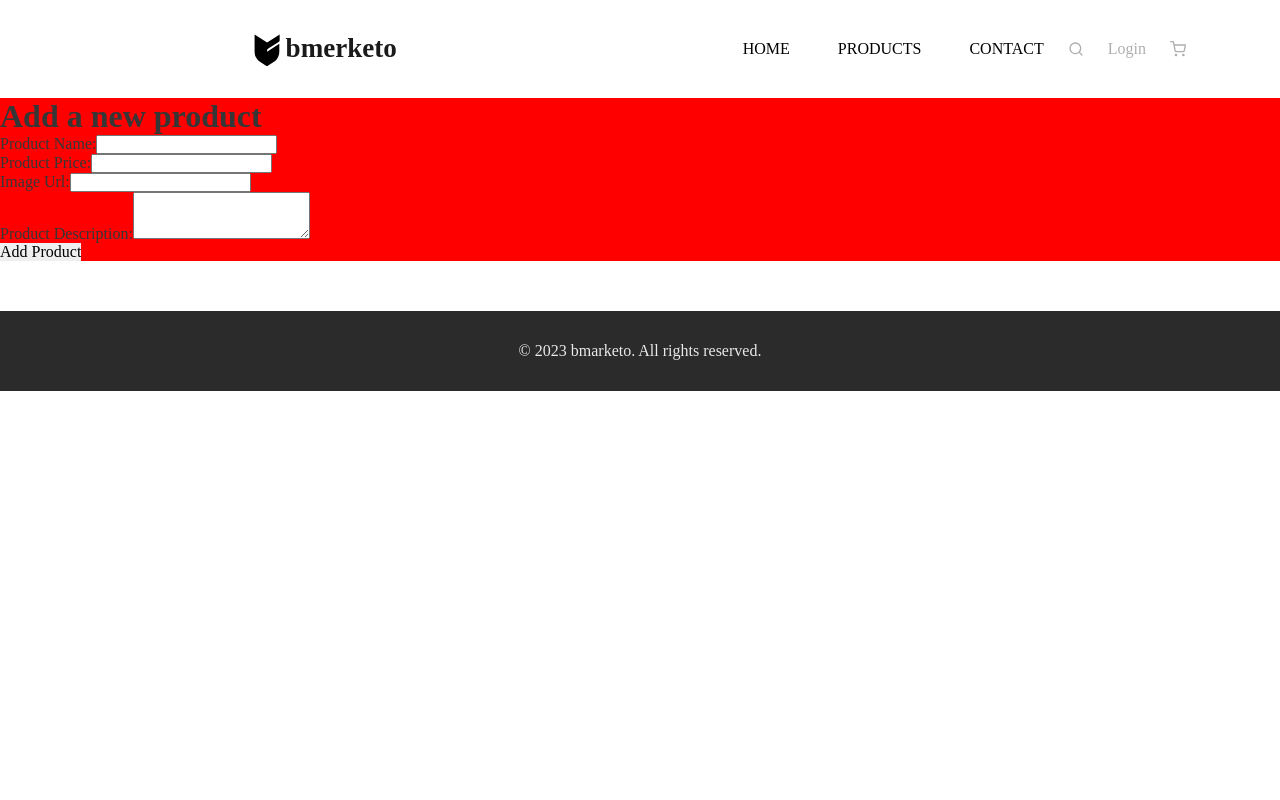
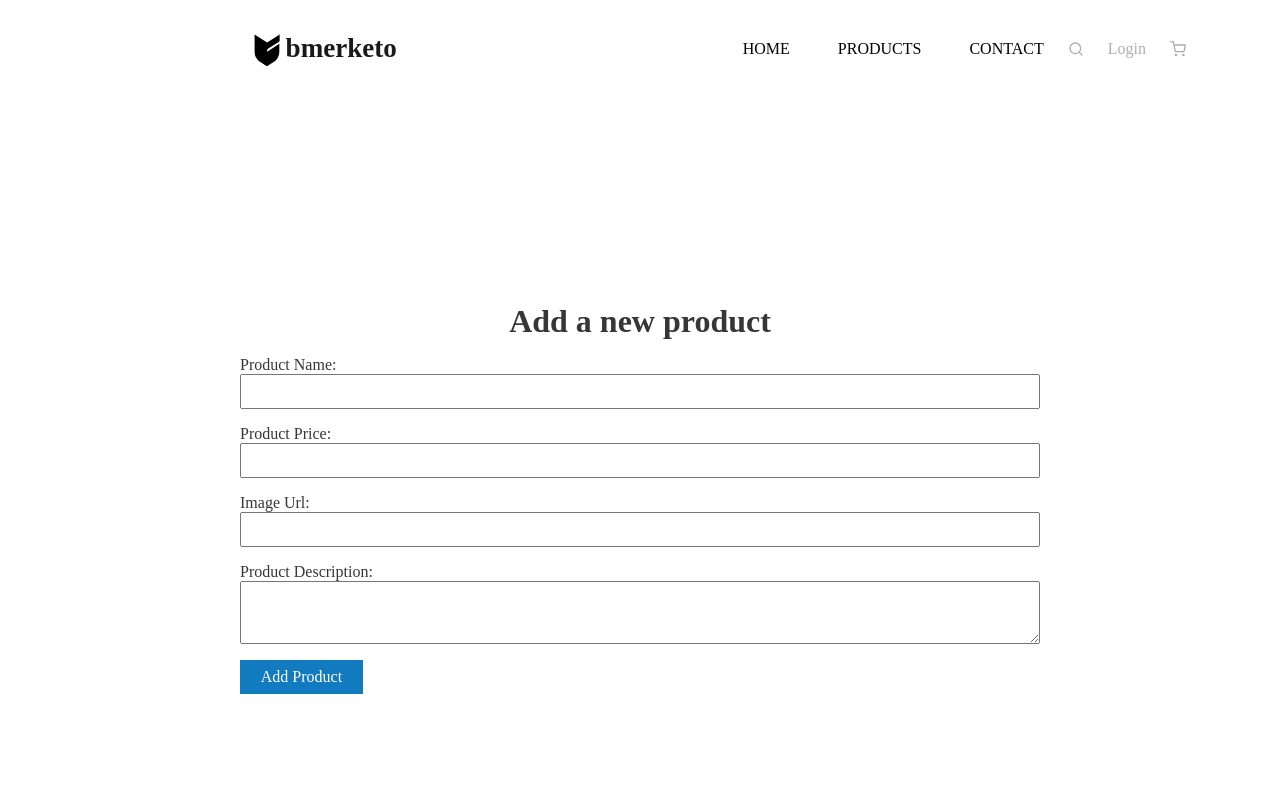
Before and after one commit to Antarcticz/Gruppuppgift-e-commerce, a React (Vite) app: page /add in a window 1280 px wide. Shown: the top 800 px of the page. Built offline with nearby package versions, Linux system fonts and the light colour scheme.

Commit message:
made some css for add page plus enabled some commented code

```diff
--- a/src/scssPages/add.scss
+++ b/src/scssPages/add.scss
@@ -1,3 +1,39 @@
 .container-add {
-    background-color: red;
+    display: flex;
+    flex-direction: column;
+    justify-content: center;
+    align-items: center;
+    height: 100vh;
+    margin: auto;
+
+    form {
+
+        .mb-3 {
+            display: flex;
+            flex-direction: column;
+            justify-content: flex-start;
+            width: 100vh;
+
+            .form-label {
+                padding-top: 1rem;
+            }
+            .form-control {
+                padding-bottom: 1rem;
+                outline: none;
+            }
+        }
+        .btn-primary {
+            padding: .5em 1.3em;
+            margin-top: 1rem;
+            background-color: hsl(204, 83%, 41%);
+            color: #fff;
+
+            &:hover {
+                background-color: hsl(204, 83%, 51%);
+            }
+            &:active {
+                background-color: hsl(204, 83%, 31%);
+            }
+        }
+    }
 }
```
Also changed, not shown: src/components/Loader/Loader.jsx (+9 -9 lines), src/components/Loader/Loader.scss (+19 -19 lines), src/components/ProductCard/ProductCard.jsx (+23 -23 lines), src/hooks/useDoc.jsx (+24 -24 lines).
